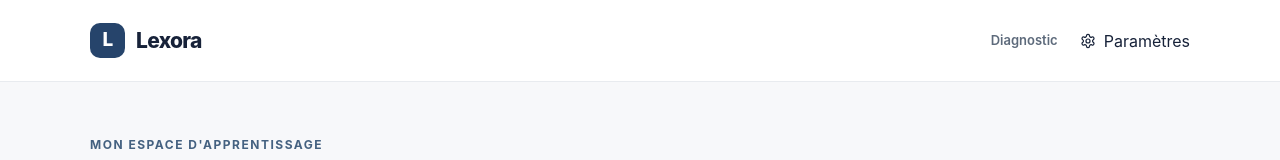
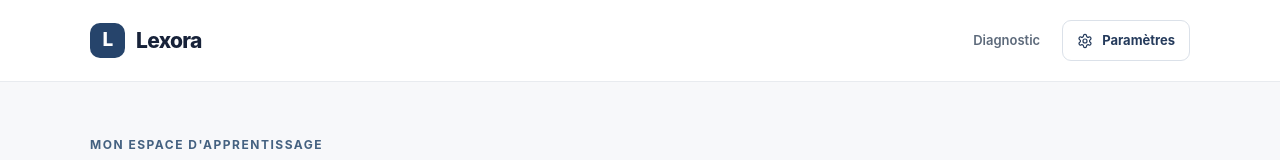
Before and after one commit to Teamfliyou/toeic-reading-ai-coach, a React (Vite) app: page / in a window 1280 px wide. Shown: the top 160 px of the page. Built offline with nearby package versions, Linux system fonts and the light colour scheme; no server answers; the HTML template or start-up script is replaced by a standard one.

Commit message:
style: accessible settings control

```diff
--- a/src/pages/lexora.css
+++ b/src/pages/lexora.css
@@ -46,3 +46,8 @@
 .lexora-resultmark{display:block;font-size:51px;letter-spacing:-2px;font-weight:800;color:#27456c}
 .lexora-subtle{font-size:13px;color:#7b8799}
 @media(max-width:700px){.lexora-shell{padding:0 18px}.lexora-content{padding-top:35px}.lexora-stats,.lexora-grid{grid-template-columns:1fr}.lexora-stats{gap:10px}.lexora-hero{display:block;padding:24px}.lexora-hero .lexora-primary{margin-top:19px}.lexora-navright{gap:10px}.lexora-smalllink{display:none}.lexora-heading{font-size:34px}.lexora-card{padding:21px}}
+
+/* Accessible settings in the light dashboard */
+.settings-trigger{display:inline-flex;align-items:center;gap:9px;background:#fff;color:#253b5c;border:1px solid #dbe1e9;border-radius:9px;padding:10px 14px;font-size:13px;font-weight:700;cursor:pointer;box-shadow:none;backdrop-filter:none}
+.settings-trigger:hover{background:#f0f4f9;border-color:#b9c7d8}
+.settings-trigger:focus-visible{outline:3px solid #91b0d4;outline-offset:2px}
```
